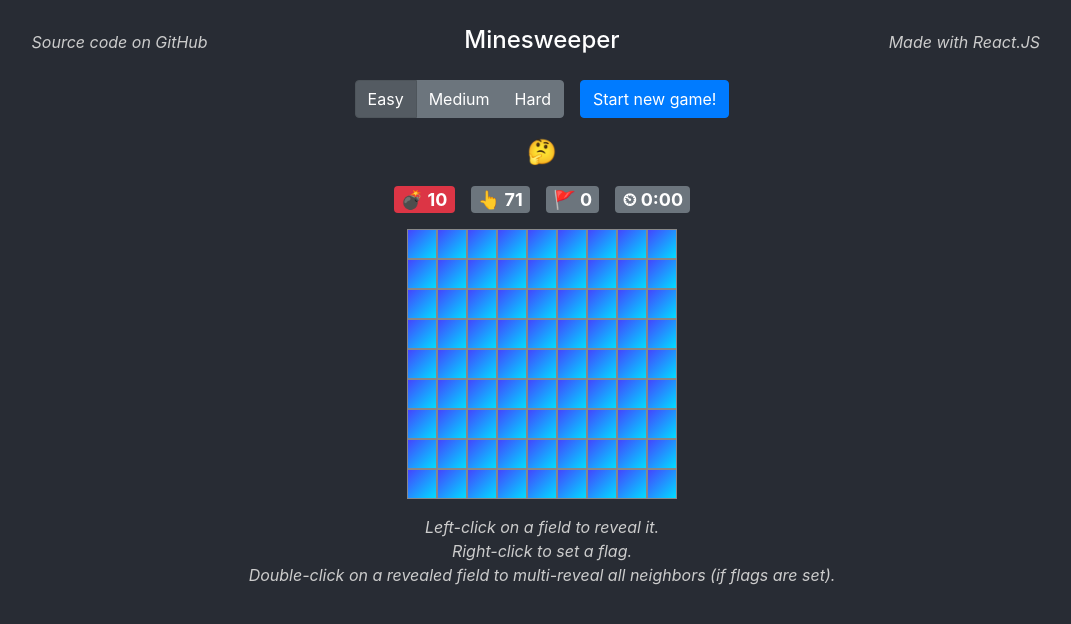
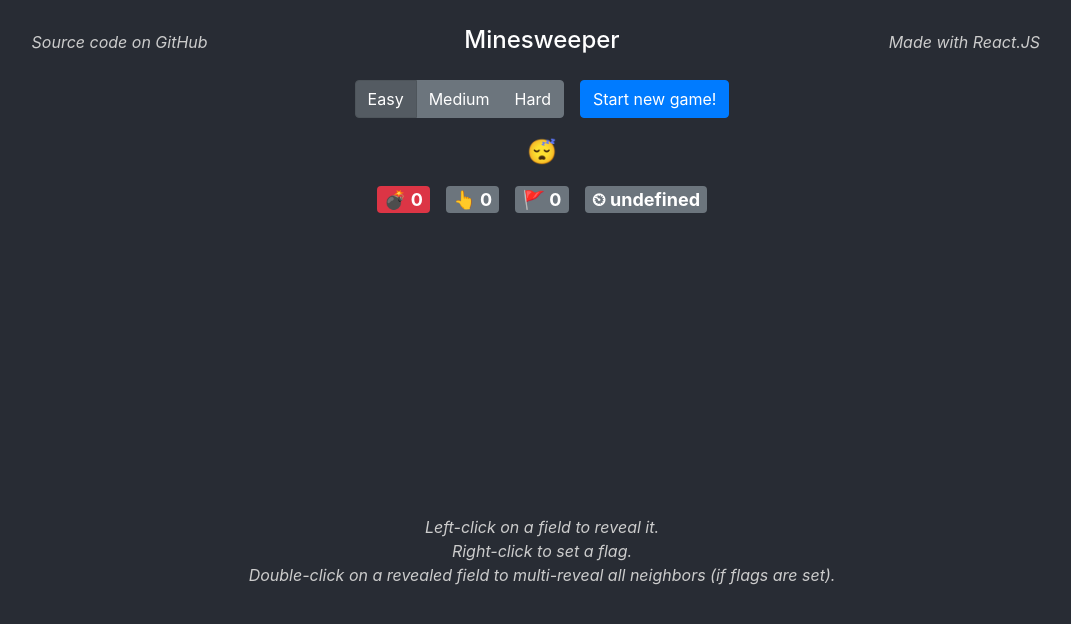
Before and after one commit to PeterGuntermann/minesweeper, a React (Create React App) app: page / in a window 1280 px wide. Shown: the top 624 px of the page, without its empty margins (98-1169 px from the left). Built offline with nearby package versions, Linux system fonts and the light colour scheme.

Commit message:
Add an "idle" status

```diff
--- a/src/components/Minesweeper.tsx
+++ b/src/components/Minesweeper.tsx
@@ -8,10 +8,12 @@ import { Field } from './fields/Field';
 import { LevelChooser } from './LevelChooser';
 import { StatsDisplay } from './StatsDisplay';
 
-interface MinesweeperState {
+export interface MinesweeperState {
     level: Level;
     board: Board;
     gameStatus: GameStatus;
+    startedAtTime?: number;
+    stoppedAtTime?: number;
 }
 
 export class Minesweeper extends React.Component<any, MinesweeperState> {
@@ -19,8 +21,8 @@ export class Minesweeper extends React.Component<any, MinesweeperState> {
         super(props);
         this.state = {
             level: Level.Easy,
-            board: new Board(9, 9, 10),
-            gameStatus: GameStatus.Playing,
+            board: new Board(0, 0, 0),
+            gameStatus: GameStatus.Idle,
         };
     }
 
@@ -47,6 +49,7 @@ export class Minesweeper extends React.Component<any, MinesweeperState> {
         this.setState({
             level: level,
             gameStatus: GameStatus.Playing,
+            startedAtTime: Date.now(),
         });
     };
 
@@ -74,7 +77,6 @@ export class Minesweeper extends React.Component<any, MinesweeperState> {
         ).length;
 
         if (field.numberOfMineNeighbors === numberOfFlaggedNeighbors) {
-            console.log('Multi-Reveal!', numberOfFlaggedNeighbors);
             neighbors
                 .filter((neighbor) => !neighbor.isFlagged && !neighbor.isRevealed)
                 .forEach((neighbor) => this.revealFieldsRecursively(neighbor));
@@ -82,7 +84,7 @@ export class Minesweeper extends React.Component<any, MinesweeperState> {
         }
     };
 
-    revealFieldsRecursively(field: FieldModel): void {
+    revealFieldsRecursively = (field: FieldModel): void => {
         if (field.isRevealed) return;
 
         const { board } = this.state;
@@ -94,14 +96,14 @@ export class Minesweeper extends React.Component<any, MinesweeperState> {
                 this.revealFieldsRecursively(neighbor);
             });
         }
-    }
+    };
 
-    handleFlag = (field: FieldModel) => {
+    handleFlag = (field: FieldModel): void => {
         this.state.board.toggleFlagForField(field);
         this.rerenderBoard();
     };
 
-    board = () => {
+    board = (): JSX.Element => {
         const boardCssClasses = `board level-${this.state.level} game-status-${this.state.gameStatus}`;
         return (
             <div className={boardCssClasses}>
@@ -120,7 +122,7 @@ export class Minesweeper extends React.Component<any, MinesweeperState> {
         );
     };
 
-    howToUse = () => (
+    howToUse = (): JSX.Element => (
         <div className="how-to-use">
             Left-click on a field to reveal it. <br />
             Right-click to set a flag.
@@ -130,20 +132,14 @@ export class Minesweeper extends React.Component<any, MinesweeperState> {
         </div>
     );
 
-    render() {
-        const { gameStatus, board } = this.state;
+    render = (): JSX.Element => (
+        <section className="minesweeper">
+            <LevelChooser onStartNewGameClick={this.startNewGame} />
+            <StatsDisplay minesweeperState={this.state} />
+            {this.board()}
+            {this.howToUse()}
+        </section>
+    );
 
-        return (
-            <section className="minesweeper">
-                <LevelChooser onStartNewGameClick={this.startNewGame} />
-                <StatsDisplay board={board} gameStatus={gameStatus} />
-                {this.board()}
-                {this.howToUse()}
-            </section>
-        );
-    }
-
-    private rerenderBoard() {
-        this.setState({});
-    }
+    private rerenderBoard = () => this.setState({});
 }
--- a/src/components/StatsDisplay.tsx
+++ b/src/components/StatsDisplay.tsx
@@ -1,27 +1,33 @@
 import * as React from 'react';
 import { Badge } from 'react-bootstrap';
 import { GameStatus } from '../types/game-status.enum';
-import { Board } from './board.class';
+import { MinesweeperState } from './Minesweeper';
 
 interface StatsDisplayProps {
-    board: Board;
-    gameStatus: GameStatus;
+    minesweeperState: MinesweeperState;
 }
 
 export class StatsDisplay extends React.Component<StatsDisplayProps, any> {
     smiley = () => {
-        switch (this.props.gameStatus) {
+        switch (this.props.minesweeperState.gameStatus) {
             case GameStatus.Playing:
                 return '🤔';
             case GameStatus.Won:
                 return '😎';
             case GameStatus.Lost:
                 return '😵';
+            case GameStatus.Idle:
+                return '😴';
         }
     };
 
+    timer = () => {
+        const { startedAtTime } = this.props.minesweeperState;
+        return `${startedAtTime}`;
+    };
+
     render() {
-        const { board, gameStatus } = this.props;
+        const { board, gameStatus } = this.props.minesweeperState;
         return (
             <>
                 <div className="smiley">
@@ -63,7 +69,7 @@ export class StatsDisplay extends React.Component<StatsDisplayProps, any> {
                         <span role="img" aria-label="time">
                             ⏲
                         </span>
-                        &nbsp;<span>0:00</span>
+                        &nbsp;<span>{this.timer()}</span>
                     </Badge>
                 </div>
             </>
--- a/src/types/game-status.enum.ts
+++ b/src/types/game-status.enum.ts
@@ -2,4 +2,5 @@ export enum GameStatus {
     Playing = 'playing',
     Won = 'won',
     Lost = 'lost',
+    Idle = 'idle',
 }
```
